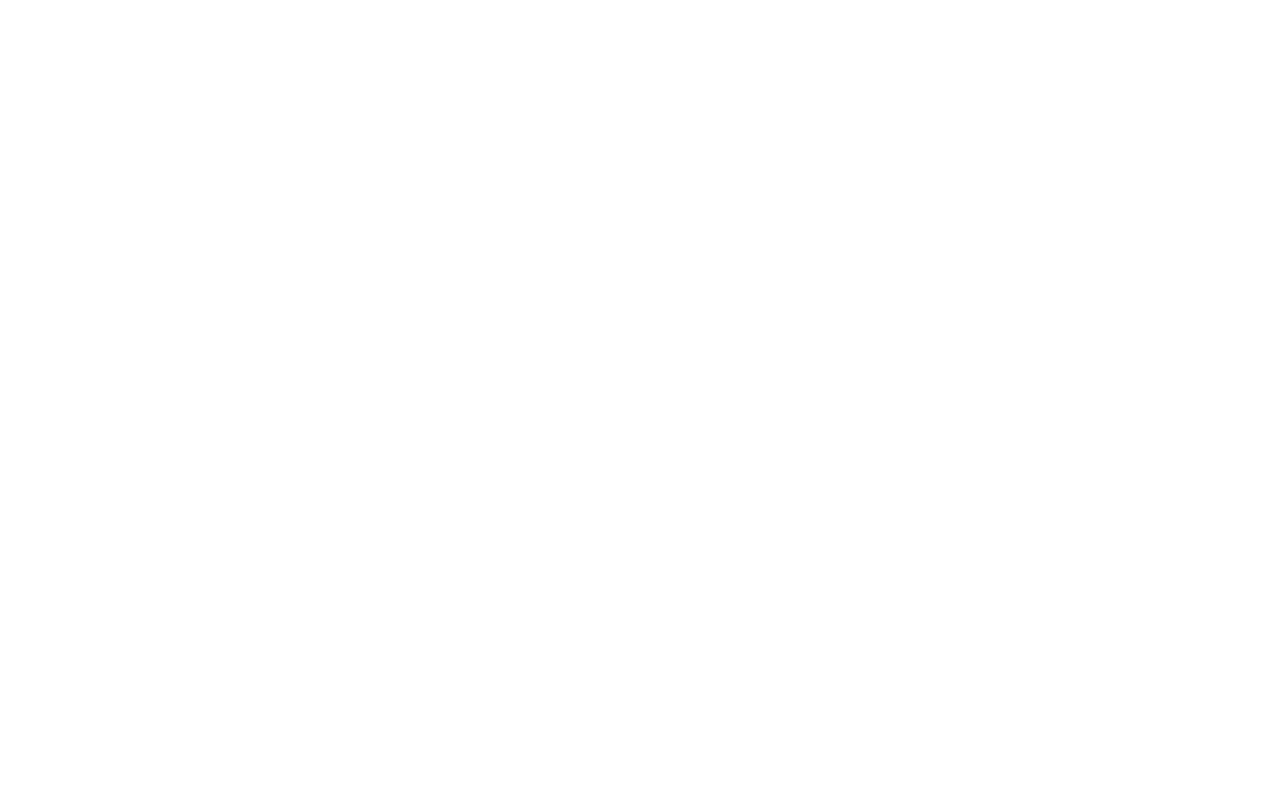
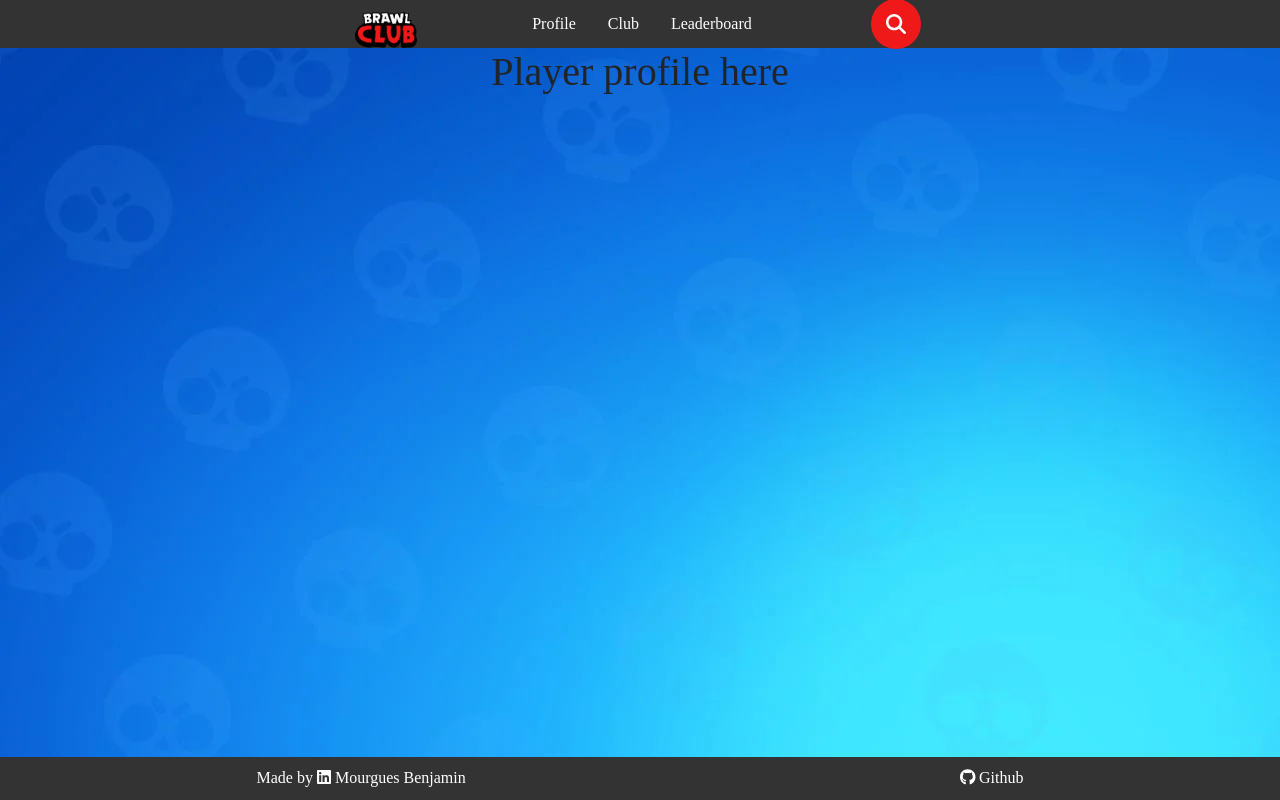
Before and after one commit to Shriukan33/OC-P13-BrawlClub, a React (Create React App) app in the folder bc_frontend/: page /player/1 in a window 1280 px wide. Built offline with nearby package versions, Linux system fonts and the light colour scheme.

Commit message:
Add empty player page

```diff
--- a/bc_frontend/src/App.js
+++ b/bc_frontend/src/App.js
@@ -1,6 +1,7 @@
 import './App.css';
 import Layout from './Layout';
 import Home from './Home';
+import Player from './Player';
 import { Route, Routes } from 'react-router-dom';
 import "bootstrap/dist/css/bootstrap.min.css";
 
@@ -10,6 +11,9 @@
             <Routes>
                 <Route path="/" element={<Layout />}>
                     <Route index element={<Home />} />
+                    <Route path="player">
+                        <Route index path=":id" element={<Player />} />
+                    </Route>
                 </Route>
             </Routes>
         </>
--- /dev/null
+++ b/bc_frontend/src/Player.css
@@ -0,0 +1,3 @@
+.Player-profile {
+    flex-grow: 1;
+}
--- /dev/null
+++ b/bc_frontend/src/Player.js
@@ -0,0 +1,12 @@
+import React from 'react'
+import './Player.css'
+
+const Player = () => {
+  return (
+    <main className='Player-profile'>
+        <h1>Player profile here</h1>
+    </main>
+  )
+}
+
+export default Player
```
